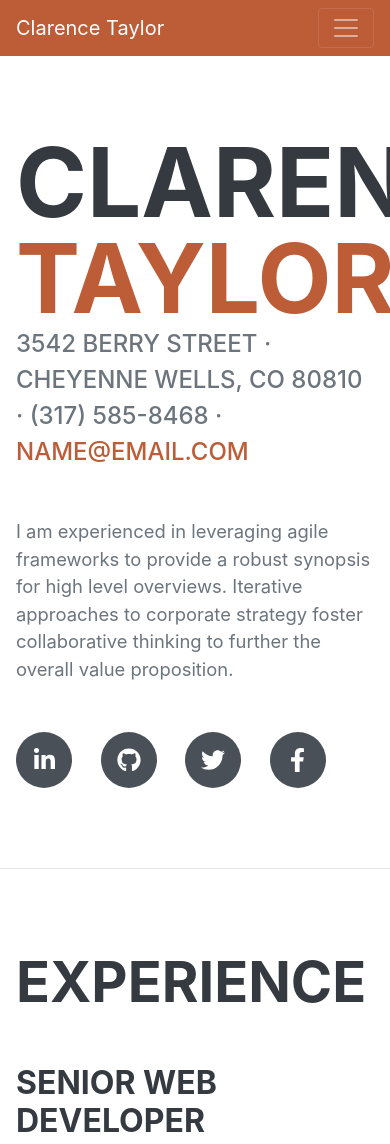
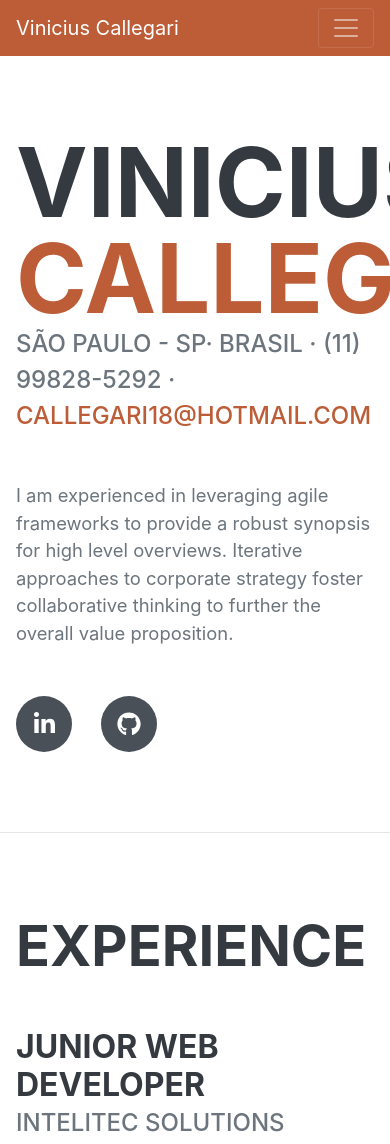
Before and after one commit to callegari18/callegari18.github.io, a plain HTML site: page index.html in a window 390 px wide. Shown: the top 1144 px of the page. Drawn offline with nearby package versions, Linux system fonts and the light colour scheme; a web font is replaced by a local one.

Commit message:
Montando meu porfolio - adicionando informações

```diff
--- a/index.html
+++ b/index.html
@@ -19,7 +19,7 @@
         <!-- Navigation-->
         <nav class="navbar navbar-expand-lg navbar-dark bg-primary fixed-top" id="sideNav">
             <a class="navbar-brand js-scroll-trigger" href="#page-top">
-                <span class="d-block d-lg-none">Clarence Taylor</span>
+                <span class="d-block d-lg-none">Vinicius Callegari</span>
                 <span class="d-none d-lg-block"><img class="img-fluid img-profile rounded-circle mx-auto mb-2" src="assets/img/profile.jpg" alt="" /></span>
             </a>
             <button class="navbar-toggler" type="button" data-toggle="collapse" data-target="#navbarSupportedContent" aria-controls="navbarSupportedContent" aria-expanded="false" aria-label="Toggle navigation"><span class="navbar-toggler-icon"></span></button>
@@ -40,19 +40,18 @@
             <section class="resume-section" id="about">
                 <div class="resume-section-content">
                     <h1 class="mb-0">
-                        Clarence
-                        <span class="text-primary">Taylor</span>
+                        Vinicius
+                        <span class="text-primary">Callegari</span>
                     </h1>
                     <div class="subheading mb-5">
-                        3542 Berry Street · Cheyenne Wells, CO 80810 · (317) 585-8468 ·
-                        <a href="mailto:name@email.com">name@email.com</a>
+                        São Paulo - SP· Brasil · (11) 99828-5292 ·
+                        <a href="mailto:callegari18@hotmail.com">callegari18@hotmail.com</a>
                     </div>
                     <p class="lead mb-5">I am experienced in leveraging agile frameworks to provide a robust synopsis for high level overviews. Iterative approaches to corporate strategy foster collaborative thinking to further the overall value proposition.</p>
                     <div class="social-icons">
-                        <a class="social-icon" href="#"><i class="fab fa-linkedin-in"></i></a>
-                        <a class="social-icon" href="#"><i class="fab fa-github"></i></a>
-                        <a class="social-icon" href="#"><i class="fab fa-twitter"></i></a>
-                        <a class="social-icon" href="#"><i class="fab fa-facebook-f"></i></a>
+                        <a class="social-icon" href="https://www.linkedin.com/in/vinicius-callegari/"><i class="fab fa-linkedin-in"></i></a>
+                        <a class="social-icon" href="https://github.com/callegari18"><i class="fab fa-github"></i></a>
+
                     </div>
                 </div>
             </section>
@@ -63,7 +62,7 @@
                     <h2 class="mb-5">Experience</h2>
                     <div class="d-flex flex-column flex-md-row justify-content-between mb-5">
                         <div class="flex-grow-1">
-                            <h3 class="mb-0">Senior Web Developer</h3>
+                            <h3 class="mb-0">Junior Web Developer</h3>
                             <div class="subheading mb-3">Intelitec Solutions</div>
                             <p>Bring to the table win-win survival strategies to ensure proactive domination. At the end of the day, going forward, a new normal that has evolved from generation X is on the runway heading towards a streamlined cloud solution. User generated content in real-time will have multiple touchpoints for offshoring.</p>
                         </div>
```
